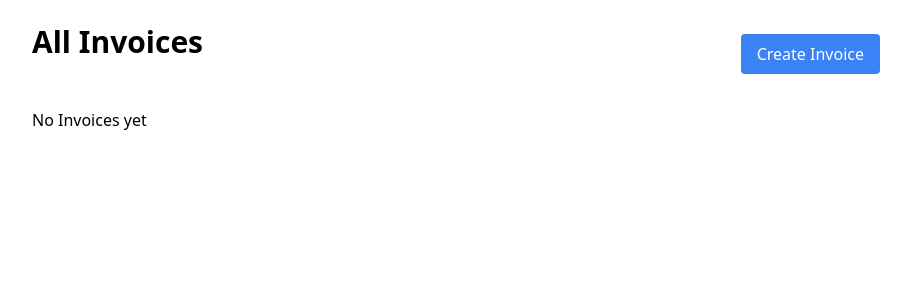
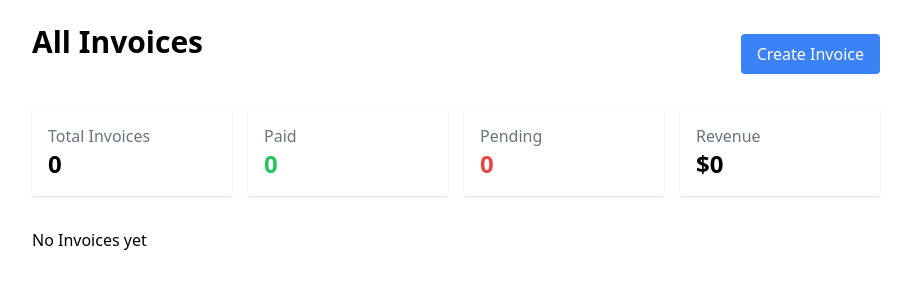
Before and after one commit to aderemi67/Invoice---Manager, a React (Vite) app: page / in a window 1280 px wide. Shown: the top 300 px of the page, without its empty margins (184-1095 px from the left). Built offline with nearby package versions, Linux system fonts and the light colour scheme.

Commit message:
Add dashboard statistics

```diff
--- /dev/null
+++ b/src/components/DashboardStats.jsx
@@ -0,0 +1,63 @@
+import { useContext } from "react";
+import { InvoiceContext } from "../context/InvoiceContext";
+
+function DashboardStats() {
+    const { invoices } = useContext(InvoiceContext);
+
+    const totalInvoices = invoices.length;
+
+    const paidInvoices = invoices.filter(
+        (invoice) => invoice.status === "paid"
+    ).length;
+
+
+    const pendingInvoices = invoices.filter(
+        (invoice) => invoice.status === "pending"
+    ).length;
+
+    const totalRevenue = invoices.filter((invoice) => invoice.status === "paid").reduce(
+        (acc, invoice) => acc + invoice.total, 0
+    );
+
+    return (
+        <div className="grid grid-cols-2 md:grid-cols-4 gap-4 mb-8">
+            <div className="bg-white shadow rounded p-4">
+                <h2 className="text-gray-500">
+                    Total Invoices
+                </h2>
+
+                <p className="text-2xl font-bold">{totalInvoices}</p>
+            </div>
+
+            <div className="bg-white shadow rounded p-4">
+                <h2 className="text-gray-500">
+                    Paid
+                </h2>
+
+                <p className="text-2xl font-bold text-green-500">
+                    {paidInvoices}
+                </p>
+            </div>
+
+            <div className="bg-white shadow rounded p-4">
+                <h2 className="text-gray-500">Pending</h2>
+
+            <p className="text-2xl font-bold text-red-500">
+                {pendingInvoices}
+            </p>
+        </div>
+
+        <div className="bg-white shadow rounded p-4">
+            <h2 className="text-gray-500">
+                Revenue
+            </h2>
+
+            <p className="text-2xl font-bold">
+                ${totalRevenue}
+            </p>
+        </div>
+        </div>
+    );
+}
+
+export default DashboardStats;
--- a/src/pages/Home.jsx
+++ b/src/pages/Home.jsx
@@ -1,6 +1,7 @@
 import { useContext } from "react";
 import { Link } from "react-router-dom";
 import { InvoiceContext } from "../context/InvoiceContext";
+import DashboardStats from "../components/DashboardStats";
 
 function Home() {
     const { invoices,
@@ -19,6 +20,8 @@ function Home() {
             Create Invoice
         </Link>
         </div>
+
+        <DashboardStats />
 
             {invoices.length === 0 ? (
                 <p>No Invoices yet</p>
```
